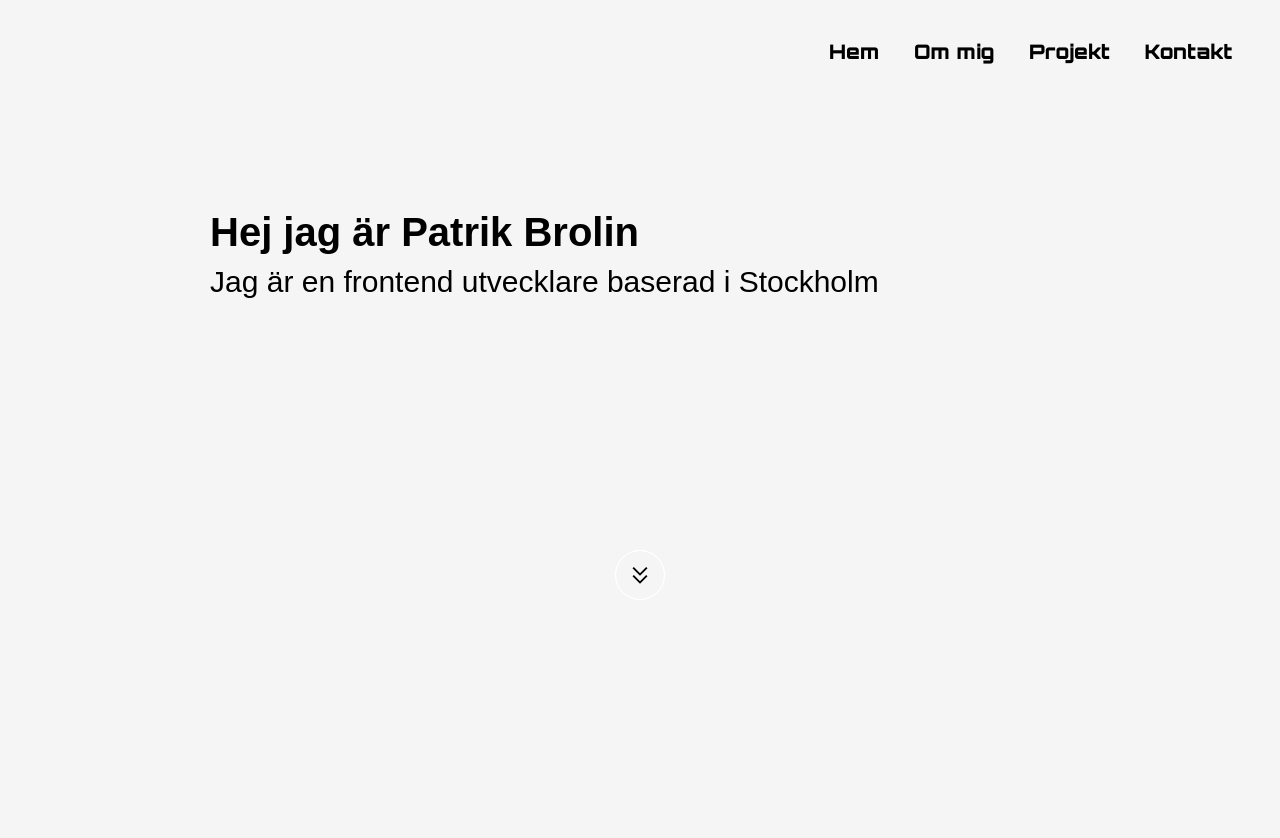
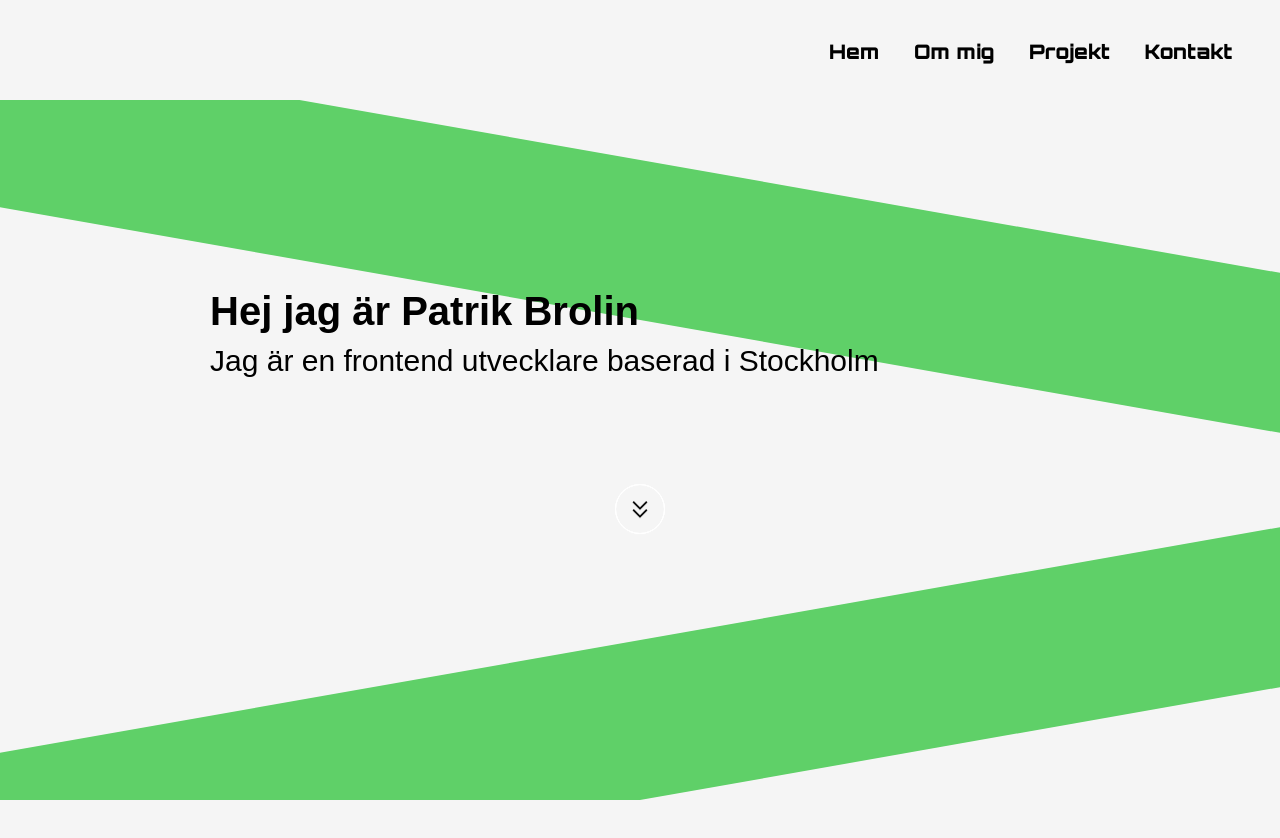
Before and after one commit to PatrikBrolin/Portfolio, a React (Create React App) app: page / in a window 1280 px wide. Shown: the top 838 px of the page. Built offline with nearby package versions, Linux system fonts and the light colour scheme; a web font is replaced by a local one.

Commit message:
adding styling to hero

```diff
--- a/src/App.js
+++ b/src/App.js
@@ -1,6 +1,7 @@
 import React from 'react'
 import Header from './Components/Header'
 import Hero from './Components/Hero'
+import ContactForm from './Components/ContactForm'
 import {ParallaxProvider} from 'react-scroll-parallax'
 
 function App() {
@@ -9,6 +10,7 @@ function App() {
   <ParallaxProvider>
     <Header />
     <Hero />
+    <ContactForm />
   </ParallaxProvider>
   );
 }
--- /dev/null
+++ b/src/Components/ContactForm.js
@@ -0,0 +1,11 @@
+import React from 'react'
+
+const ContactForm = () => {
+
+return(
+  <>
+  </>
+);
+}
+
+export default ContactForm;
--- a/src/Components/Hero.js
+++ b/src/Components/Hero.js
@@ -1,11 +1,12 @@
 import React from "react";
 import classes from "./Hero.module.css";
-import { Parallax } from "react-scroll-parallax";
+import { Parallax, ParallaxContext } from "react-scroll-parallax";
 
 const Hero = (props) => {
 	return (
 		<>
 			<div className={classes.hero}>
+				<Parallax speed={-20}>
 				<h2 className={classes.h2}>Hej jag är Patrik Brolin</h2>
 				<p className={classes.p}>
 					Jag är en frontend utvecklare baserad i Stockholm
@@ -16,13 +17,8 @@ const Hero = (props) => {
 					<span className={classes.contact__link__span}></span>
 					<span className={classes.contact__link__span}></span>
 				</div>
-
-
+				</Parallax>
 			</div>
-			<Parallax translateY={50}>
-					<div className={classes.svg__computer}></div>
-
-				</Parallax>
 		</>
 	);
 };
--- a/src/Components/Hero.module.css
+++ b/src/Components/Hero.module.css
@@ -1,10 +1,33 @@
 .hero{
   position: relative;
   width: 100%;
-  height: 700px;
+  height: 800px;
   padding-top: 100px;
   overflow: hidden;
 }
+.hero::before{
+  position: absolute;
+  top: 20%; left: 0%;
+  content: '';
+  background-color: #5FD068;
+  height: 20%;
+  width: 100%;
+  transform: skewY( 10deg );
+  z-index: -1;
+
+}
+.hero::after{
+  position: absolute;
+  top: 80%; left: 0%;
+  content: '';
+  background-color: #5FD068;
+  height: 20%;
+  width: 100%;
+  transform: skewY( -10deg );
+  z-index:-1;
+}
+
+
 .contact__link{
   width: 50px;
   height: 50px;
@@ -101,6 +124,8 @@
 
 
 
+
+
 @keyframes hoverRotate{
   0%{
     transform: rotate(0deg);
```
Also changed, not shown: src/Components/ContactForm.module.css (added).
